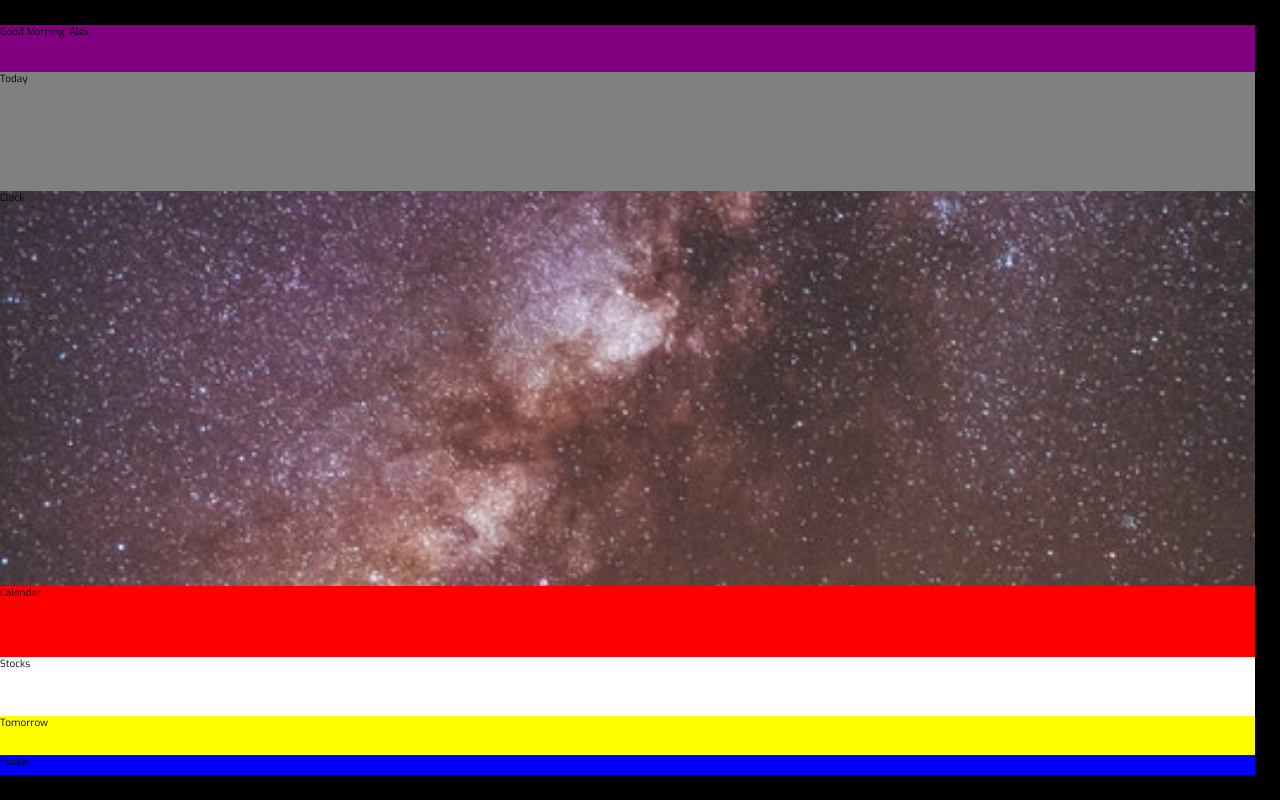
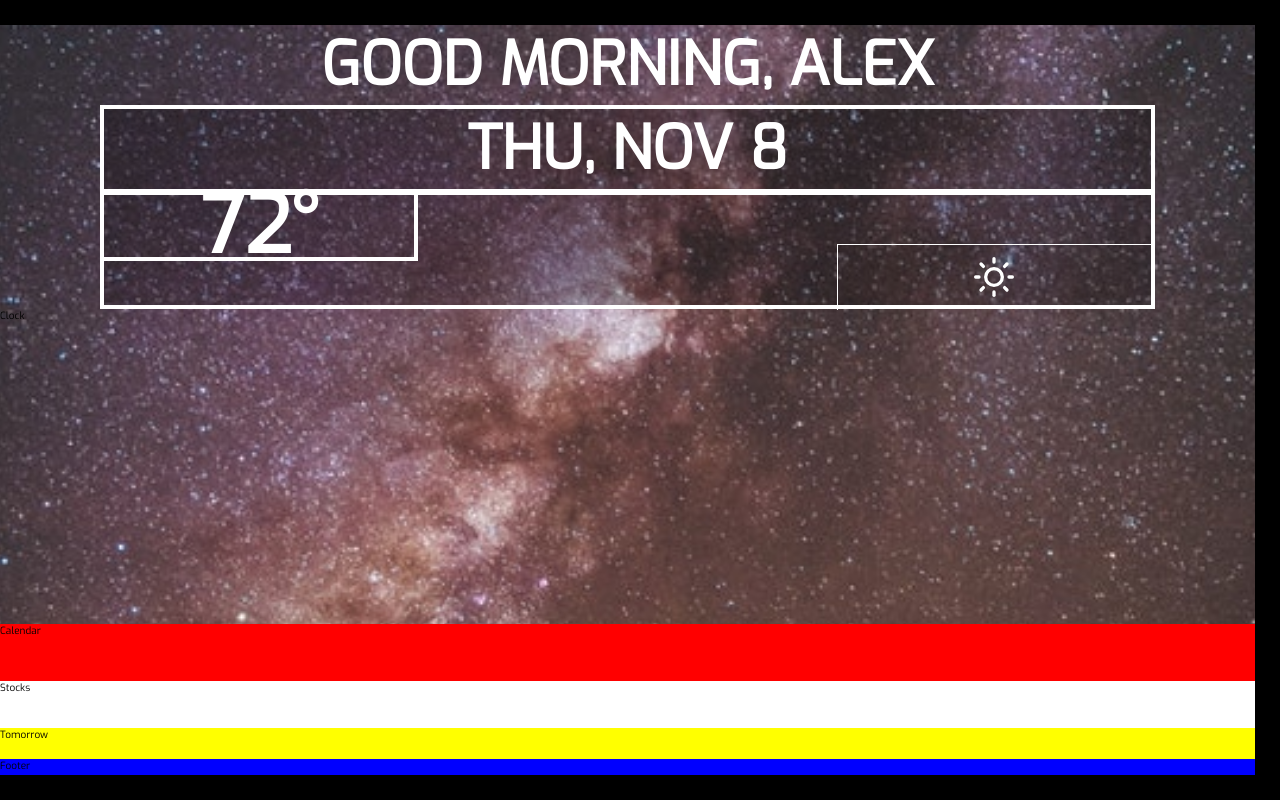
Before and after one commit to aautem/homescreen, a React (Create React App) app in the folder client/: page / in a window 1280 px wide. Built offline with nearby package versions, Linux system fonts and the light colour scheme.

Commit message:
Create `Today` component

```diff
--- a/client/src/components/App.css
+++ b/client/src/components/App.css
@@ -24,6 +24,10 @@
   height: 100%;
   margin: 2.5em 2.5em 2.5em 0;
 }
+
+
+
+
 
 
 
--- a/client/src/components/Greeting/Greeting.css
+++ b/client/src/components/Greeting/Greeting.css
@@ -1,6 +1,14 @@
 .Greeting {
-    background-color: purple;
+    align-items: center;
     display: flex;
+    flex-basis: 12%;
     flex-direction: column;
-    flex-basis: 12%;
+    justify-content: flex-end;
 }
+
+.Greeting_text {
+    color: white;
+    font-size: 6em;
+    font-weight: bold;
+    text-transform: uppercase;
+}
--- a/client/src/components/Greeting/index.js
+++ b/client/src/components/Greeting/index.js
@@ -8,7 +8,9 @@ const propTypes = {
 
 const Greeting = () => (
     <div className="Greeting">
-        Good Morning, Alex
+        <div className="Greeting_text">
+            Good Morning, Alex
+        </div>
     </div>
 )
 
--- /dev/null
+++ b/client/src/components/Today/CurrentWeather.css
@@ -0,0 +1,44 @@
+.CurrentWeather {
+    align-items: center;
+    flex-basis: 66.67%;
+    justify-content: center;
+}
+
+.CurrentWeather_temperature {
+    align-items: center;
+    border-bottom: 0.05em solid white;
+    border-right: 0.05em solid white;
+    box-sizing: border-box;
+    color: white;
+    display: inline-flex;
+    font-size: 8em;
+    font-weight: bold;
+    height: 60%;
+    justify-content: center;
+    position: relative;
+    width: 30%;
+}
+
+.CurrentWeather_extremeTemperatures {
+}
+
+.CurrentWeather_chanceOfRain {
+}
+
+.CurrentWeather_summary {
+}
+
+.CurrentWeather_icon {
+    align-items: center;
+    border-left: 0.05em solid white;
+    border-top: 0.05em solid white;
+    box-sizing: border-box;
+    color: white;
+    display: inline-flex;
+    height: 60%;
+    justify-content: center;
+    left: 40%;
+    position: relative;
+    top: 40%;
+    width: 30%;
+}
--- /dev/null
+++ b/client/src/components/Today/CurrentWeather.js
@@ -0,0 +1,37 @@
+import PropTypes from 'prop-types'
+import React from 'react'
+import './CurrentWeather.css'
+
+import { FiSun } from 'react-icons/fi'
+
+const propTypes = {
+    //
+}
+
+const CurrentWeather = () => (
+    <div className="CurrentWeather">
+        <div className="CurrentWeather_temperature">
+            72°
+        </div>
+
+        <div className="CurrentWeather_icon">
+            <FiSun size={40} />
+        </div>
+
+        {/* <div className="CurrentWeather_extremeTemperatures">
+            56 F / 75 F
+        </div>
+
+        <div className="CurrentWeather_summary">
+            Sunny Skies
+        </div>
+        <div className="CurrentWeather_icon">
+            Icon
+        </div> */}
+    </div>
+)
+
+CurrentWeather
+.propTypes = propTypes
+
+export default CurrentWeather
--- /dev/null
+++ b/client/src/components/Today/Date.css
@@ -0,0 +1,11 @@
+.Date {
+    align-items: center;
+    border-bottom: 0.1em solid white;
+    color: white;
+    display: flex;
+    font-size: 6em;
+    font-weight: bold;
+    justify-content: center;
+    flex-basis: 33.33%;
+    text-transform: uppercase;
+}
--- /dev/null
+++ b/client/src/components/Today/Date.js
@@ -0,0 +1,18 @@
+import PropTypes from 'prop-types'
+import React from 'react'
+import './Date.css'
+
+const propTypes = {
+    //
+}
+
+const Date = () => (
+    <div className="Date">
+        Thu, Nov 8
+    </div>
+)
+
+Date
+.propTypes = propTypes
+
+export default Date
--- a/client/src/components/Today/Today.css
+++ b/client/src/components/Today/Today.css
@@ -1,6 +1,9 @@
 .Today {
-    background-color: grey;
+    background-color: rgba(0, 0, 0, 0.25);
+    border: 0.4em solid white;
+    box-sizing: border-box;
     display: flex;
+    flex-basis: 30%;
     flex-direction: column;
-    flex-basis: 30%;
+    margin: 0 10em;
 }
--- a/client/src/components/Today/index.js
+++ b/client/src/components/Today/index.js
@@ -1,6 +1,9 @@
 import PropTypes from 'prop-types'
 import React from 'react'
 import './Today.css'
+
+import Date from './Date'
+import CurrentWeather from './CurrentWeather'
 
 const propTypes = {
     //
@@ -8,7 +11,8 @@ const propTypes = {
 
 const Today = () => (
     <div className="Today">
-        Today
+        <Date />
+        <CurrentWeather />
     </div>
 )
 
```
